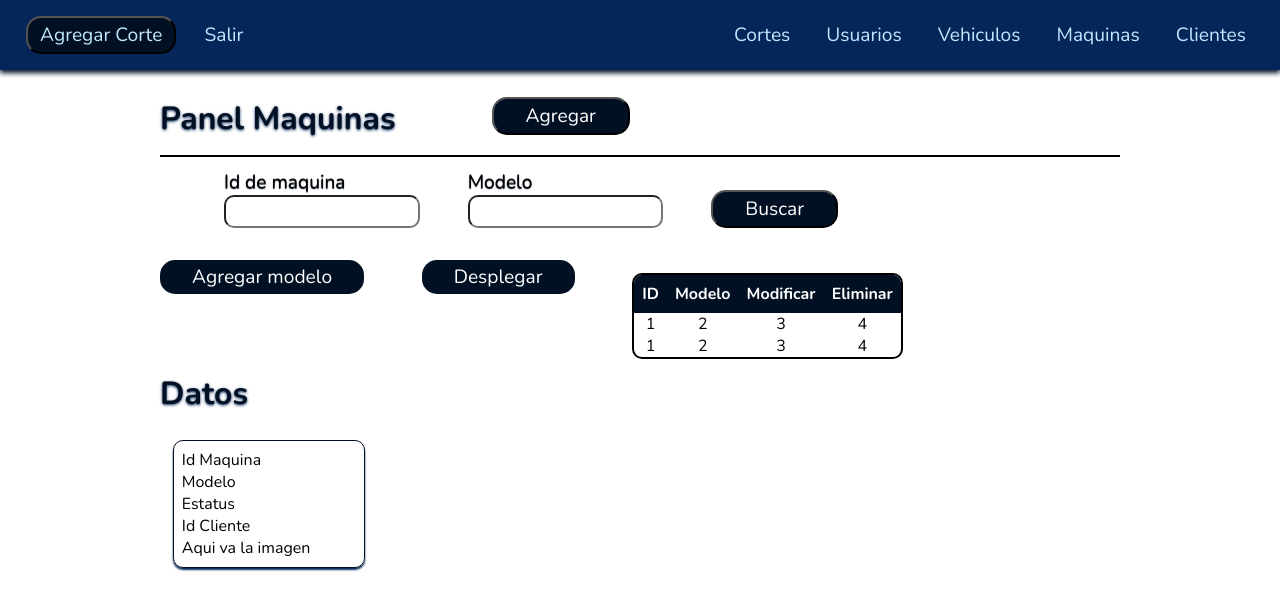
After one commit to KIHM-02/Jackes_2.0, a PHP site: page /admin/maquina.php in a window 1280 px wide, after a click on "Desplegar". The commit adds this page. Shown: the top 611 px of the page. Run offline with PHP 8.4, Linux system fonts and the light colour scheme; the visitor is signed in with stand-in values (Sample User, id 1).

Commit message:
Added the maquina view to menu in both headers and it's already made the view of maquinas with registration

```diff
--- /dev/null
+++ b/admin/maquina.php
@@ -0,0 +1,75 @@
+<?php include("template/header.php") ?>
+    <header>
+        <h2 class="subtitle header-elements">Panel Maquinas</h2>
+
+        <div>
+            <a class ="header-elements" href="entityRegistration/maquina_registro.php"><button class="btn-black-header header-buttons">Agregar</button></a>
+        </div>
+    </header>
+
+    <form method="POST" class="form-search">
+        <div class ="div-form-inputs">
+            <label for="inputMachineId">Id de maquina</label>
+            <input class ="text-inputs" type="text" name="txtMachineId" id="inputMachineId">
+        </div>
+
+        <div class ="div-form-inputs">
+            <label for="inputModel">Modelo</label>
+            <input class ="text-inputs" type="text" name="txtModel" id="inputModel">
+        </div>
+
+        <div class ="div-form-inputs space-top">
+            <input class ="btn-black-header" type="submit" value="Buscar">
+        </div>
+    </form>
+
+    <section class = "section-table">
+        <button class ="btn-black-header table-buttons">Agregar modelo</button>
+
+        <label for = "chkTable" class ="btn-black-header table-buttons">Desplegar</label>
+        <input type="checkbox" name="chkTable" id="chkTable" class ="chkTable table-buttons">
+
+        <div class ="border-table space-top">
+            <table class = "table">
+                <thead>
+                    <tr>
+                        <th>ID</th>
+                        <th>Modelo</th>
+                        <th>Modificar</th>
+                        <th>Eliminar</th>
+                    </tr>
+                </thead>
+
+                <tbody>
+                    <tr>
+                        <td>1</td>
+                        <td>2</td>
+                        <td>3</td>
+                        <td>4</td>
+                    </tr>
+                    <tr>
+                        <td>1</td>
+                        <td>2</td>
+                        <td>3</td>
+                        <td>4</td>
+                    </tr>
+                </tbody>
+            </table>
+        </div>
+    </section>
+
+    <section class = "section-title">
+        <h2 class ="subtitle">Datos</h2>
+    </section>
+
+    <section class ="info-container">
+        <article class ="card">
+            <p>Id Maquina</p>
+            <p>Modelo</p>
+            <p>Estatus</p>
+            <p>Id Cliente</p>
+            <p>Aqui va la imagen</p>
+        </article>
+    </section>
+
+<?php include("template/footer.php") ?>
--- a/admin/template/header.php
+++ b/admin/template/header.php
@@ -33,7 +33,7 @@
             <li class ="list-elements"><a href="corte.php">Cortes</a></li>
             <li class ="list-elements"><a href="usuario.php">Usuarios</a></li>
             <li class ="list-elements"><a href="vehiculo.php">Vehiculos</a></li>
-            <li class ="list-elements"><a href="#">Maquinas</a></li>
+            <li class ="list-elements"><a href="maquina.php">Maquinas</a></li>
             <li class ="list-elements"><a href="#">Clientes</a></li>
         </ul>
     </nav>
--- a/admin/template/header_registro.php
+++ b/admin/template/header_registro.php
@@ -33,7 +33,7 @@
             <li class ="list-elements"><a href="../corte.php">Cortes</a></li>
             <li class ="list-elements"><a href="../usuario.php">Usuarios</a></li>
             <li class ="list-elements"><a href="../vehiculo.php">Vehiculos</a></li>
-            <li class ="list-elements"><a href="#">Maquinas</a></li>
+            <li class ="list-elements"><a href="../maquina.php">Maquinas</a></li>
             <li class ="list-elements"><a href="#">Clientes</a></li>
         </ul>
     </nav>
```
Also changed, not shown: admin/entityRegistration/maquina_registro.php (added, +57 -0 lines).
